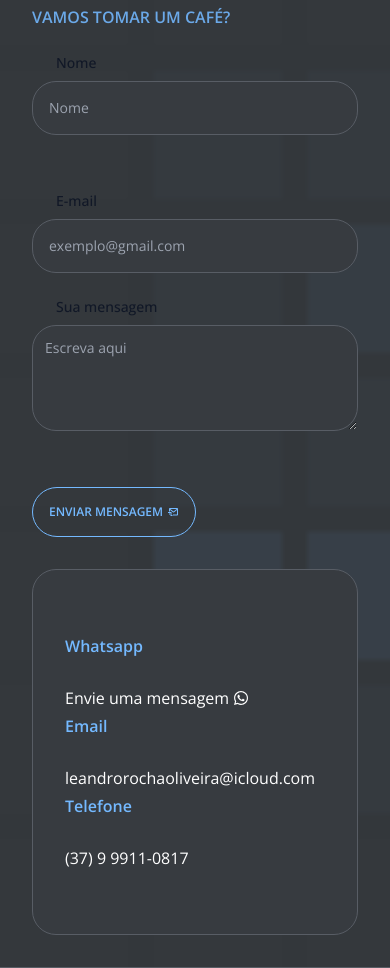
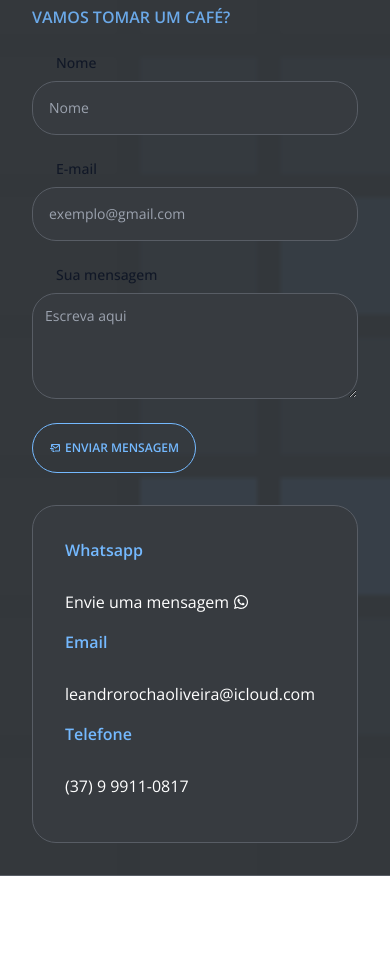
Before and after one commit to leandrorochaoliveira/leandrorochaoliveira.github.io, a Next.js app: page / in a window 390 px wide. Shown: the part 7600-8568 px from the top of the page. After the commit the page ends 8476 px from the top, so only its background shows below. Built offline with nearby package versions, Linux system fonts and the light colour scheme.

Commit message:
fix mobile

```diff
--- a/components/contact/Contact.tsx
+++ b/components/contact/Contact.tsx
@@ -9,10 +9,10 @@ export default function Contact() {
     <Section title="Contato" id="Contact" subTitle="Vamos tomar um café?">
       <div className="grid gap-8 lg:grid-cols-2 relative">
         <EmailForm />
-        <div className="rounded-3xl py-16 px-8 border  border-[#585d65] bg-back ">
+        <div className="rounded-3xl py-8 md:py-16 px-8 border  border-[#585d65] bg-back ">
           <div className="grid gap-x-16 gap-y-1 lg:grid-cols-4">
             <SubTitle subTitle={"Whatsapp"}></SubTitle>
-            <span className="col-span-3">
+            <span className="col-span-3 mb-3 md:mb-0">
               <a className="flex items-center gap-1" href="https://wa.me/5537999110817" target={"_blank"} rel="noopener noreferrer">Envie uma mensagem<FaWhatsapp /></a>
             </span>
 
@@ -22,14 +22,14 @@ export default function Contact() {
             </span>
  */}
             <SubTitle subTitle={"Email"}></SubTitle>
-            <span className="col-span-3">
+            <span className="col-span-3  mb-3 md:mb-0">
               <a href="mailto:leandrorochaoliveira@icloud.com">
                 leandrorochaoliveira@icloud.com
               </a>
             </span>
 
             <SubTitle subTitle={"Telefone"}></SubTitle>
-            <span className="col-span-3">
+            <span className="col-span-3  mb-3 md:mb-0">
               <a href="tel:+5537999110817">(37) 9 9911-0817</a>
 
 
--- a/components/contact/EmailForm.tsx
+++ b/components/contact/EmailForm.tsx
@@ -1,5 +1,4 @@
 import { BiMailSend } from "react-icons/bi"
-import Button from "../Button"
 import { useForm, SubmitHandler } from "react-hook-form";
 import emailjs from '@emailjs/browser';
 import { useState } from "react";
@@ -41,7 +40,7 @@ export default function EmailForm() {
           placeholder="Nome"
           className="block w-full p-4 text-white text-sm  outline-none border border-[#585d65] rounded-3xl bg-back sm:text-md focus:ring-white focus:border-white"
         />
-        <p className="p-4 text-red-400 text-xs mb-0">{errors.nome && "Digite nome para contato"}</p>
+        {errors.nome && <p className="p-4 text-red-400 text-xs mb-0">Digite nome para contato</p>}
       </div>
 
       <div className="mb-6">
@@ -73,11 +72,13 @@ export default function EmailForm() {
           className="block p-3 w-full text-sm outline-none text-white rounded-3xl border  border-[#585d65]  bg-back sm:text-md focus:ring-white focus:border-white"
           placeholder="Escreva aqui"
         ></textarea>
-        <p className="p-4 text-red-400 text-xs mb-0">{errors.msg && "Digite uma mensagem"}</p>
+        {errors.msg && <p className="p-4 text-red-400 text-xs mb-0">Digite uma mensagem</p>}
       </div>
 
       <div>
-        <Button click={() => { }} title="Enviar Mensagem"><BiMailSend className="" /></Button>
+        <button className="button" type="submit">
+          <BiMailSend className="" /><span className="relative">Enviar Mensagem</span>
+        </button>
       </div>
     </form>
   )
```
